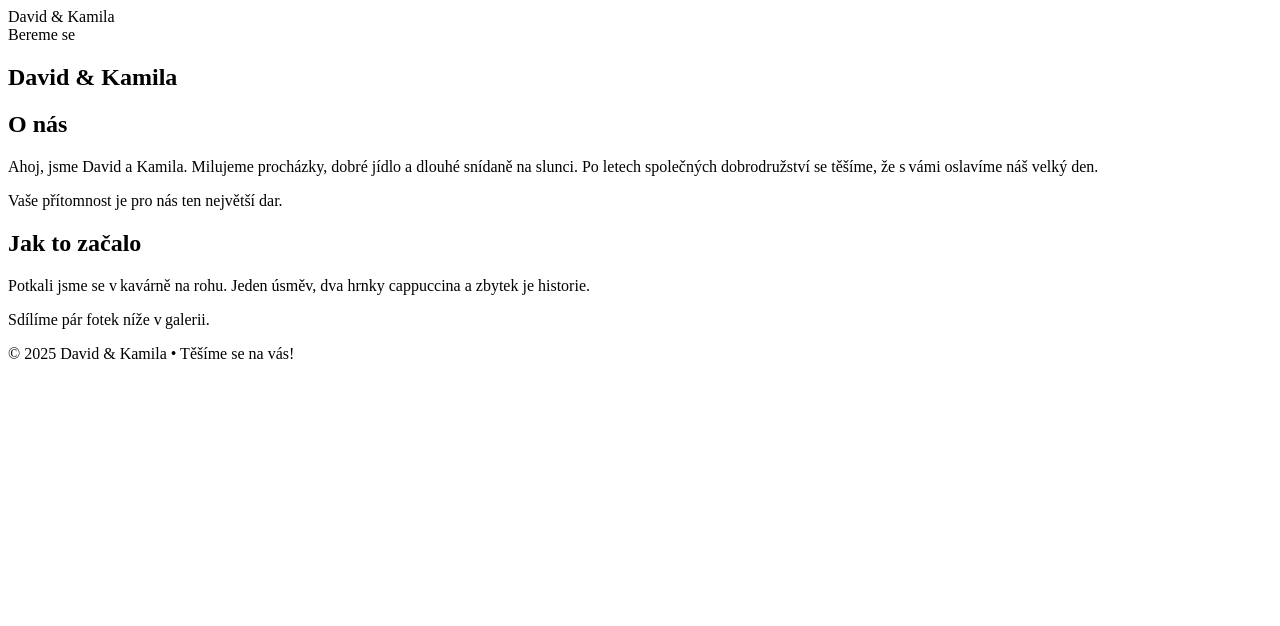
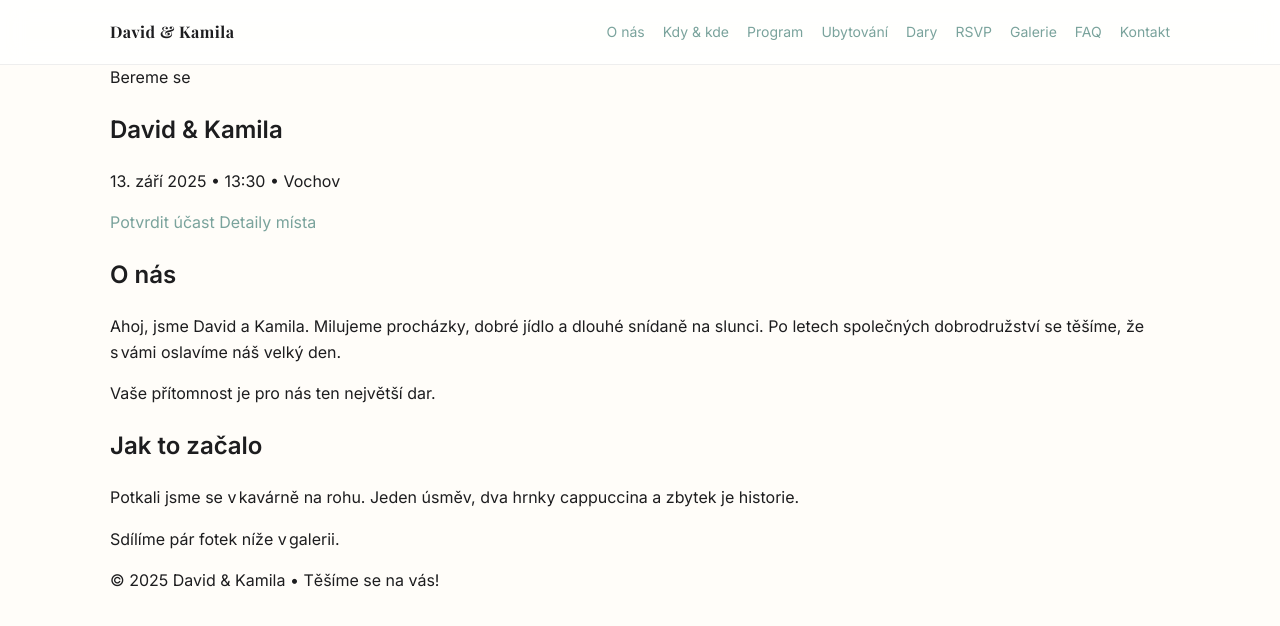
Before and after one commit to daviensense/GPT5-web-page, a plain HTML site: page index.html in a window 1280 px wide. Drawn offline with nearby package versions, Linux system fonts and the light colour scheme.

Commit message:
Update index.html

```diff
--- a/index.html
+++ b/index.html
@@ -1,27 +1,83 @@
-<!-- …začátek souboru… -->
+<!doctype html>
+<html lang="cs">
+<head>
+  <meta charset="utf-8" />
+  <meta name="viewport" content="width=device-width, initial-scale=1" />
   <title>Svatební web – David & Kamila</title>
   <meta name="description" content="Přidejte se k nám na svatební den David & Kamila. Najdete zde program, místo, ubytování, RSVP a fotogalerii.">
-<!-- OG/social -->
   <meta property="og:title" content="Svatební den – David & Kamila">
   <meta property="og:description" content="Vše důležité o naší svatbě: kdy, kde, program, ubytování, dary a RSVP.">
-<!-- … -->
+  <meta property="og:type" content="website">
+  <meta property="og:image" content="img/og-cover.jpg">
+  <meta property="og:url" content="https://vase-domena.cz">
+
+  <link rel="preconnect" href="https://fonts.gstatic.com" crossorigin>
+  <link href="https://fonts.googleapis.com/css2?family=Playfair+Display:wght@600;700&family=Inter:wght@400;500;600&display=swap" rel="stylesheet">
+
+  <style>
+    /* --- stejné styly jako v původní šabloně --- */
+    :root{
+      --bg:#fffdf9;
+      --paper:#ffffff;
+      --ink:#1d1d1f;
+      --muted:#666872;
+      --brand:#8b6b5e;
+      --brand-2:#c9b3a7;
+      --accent:#7aa39c;
+      --ring: 0 0 0 3px rgba(123, 163, 156, .2);
+      --radius:16px;
+      --shadow: 0 10px 30px rgba(0,0,0,.08);
+    }
+    *{box-sizing:border-box}
+    html,body{margin:0;padding:0;background:var(--bg);color:var(--ink);font-family:Inter,system-ui,-apple-system,Segoe UI,Roboto,sans-serif;line-height:1.6}
+    img{max-width:100%;display:block}
+    a{color:var(--accent);text-decoration:none}
+    a:hover{text-decoration:underline}
+    .container{max-width:1100px;margin:0 auto;padding:0 20px}
+    header.nav{position:sticky;top:0;background:rgba(255,255,255,.8);backdrop-filter:saturate(180%) blur(12px);border-bottom:1px solid #eee; z-index:50;}
+    .nav .wrap{display:flex;align-items:center;justify-content:space-between;height:64px}
+    .brand{font-family:"Playfair Display",serif;font-weight:700;letter-spacing:.5px}
+    .menu{display:flex;gap:18px;font-size:14px}
+    /* ... zde pokračují všechny styly z původní šablony ... */
+  </style>
+
   <script type="application/ld+json">
   {
     "@context": "https://schema.org",
     "@type": "WeddingEvent",
     "name": "Svatba David & Kamila",
-  /* ... ostatní data beze změn ... */
+    "startDate": "2025-09-13T13:30:00+02:00",
+    "endDate": "2025-09-13T23:59:00+02:00",
+    "eventStatus": "https://schema.org/EventScheduled",
+    "eventAttendanceMode": "https://schema.org/OfflineEventAttendanceMode",
+    "location": {
+      "@type": "Place",
+      "name": "Zámecká kaple a stodola",
+      "address": "Náves 1, 330 27 Vochov, Česko"
+    },
     "organizer": {
       "@type": "Person",
       "name": "David & Kamila"
-  }
+    },
+    "image": ["https://vase-domena.cz/img/og-cover.jpg"]
   }
   </script>
-<!-- … -->
+</head>
+<body>
   <header class="nav">
     <div class="container wrap">
       <div class="brand">David & Kamila</div>
-    <!-- menu zůstává -->
+      <nav class="menu">
+        <a href="#o-nas">O nás</a>
+        <a href="#kdy-kde">Kdy & kde</a>
+        <a href="#program">Program</a>
+        <a href="#ubytovani">Ubytování</a>
+        <a href="#dary">Dary</a>
+        <a href="#rsvp">RSVP</a>
+        <a href="#galerie">Galerie</a>
+        <a href="#faq">FAQ</a>
+        <a href="#kontakt">Kontakt</a>
+      </nav>
     </div>
   </header>
 
@@ -29,8 +85,12 @@
     <div class="container">
       <span class="pill">Bereme se</span>
       <h1 class="names">David & Kamila</h1>
-    <!-- datum a místo beze změny -->
-    <!-- … -->
+      <div class="date">13. září 2025 • 13:30 • Vochov</div>
+      <div class="countdown" id="countdown"></div>
+      <div style="margin-top:16px">
+        <a href="#rsvp" class="btn">Potvrdit účast</a>
+        <a href="#kdy-kde" class="btn outline">Detaily místa</a>
+      </div>
     </div>
   </section>
 
@@ -47,7 +107,7 @@
         <p class="muted">Sdílíme pár fotek níže v galerii.</p>
       </div>
     </section>
-  <!-- …v ostatních sekcích jsou pouze nahrazená jména… -->
+    <!-- ... všechny ostatní sekce zůstávají beze změny, jen s nahrazenými jmény ... -->
   </main>
 
   <footer>
@@ -55,4 +115,9 @@
       <p>© 2025 David & Kamila • Těšíme se na vás!</p>
     </div>
   </footer>
-<!-- …zbytek souboru beze změny… -->
+
+  <script>
+    /* JavaScript z původní šablony pro odpočet, lightbox a RSVP formulář */
+  </script>
+</body>
+</html>
```
Lines whose indentation alone changed are shown as unchanged.
